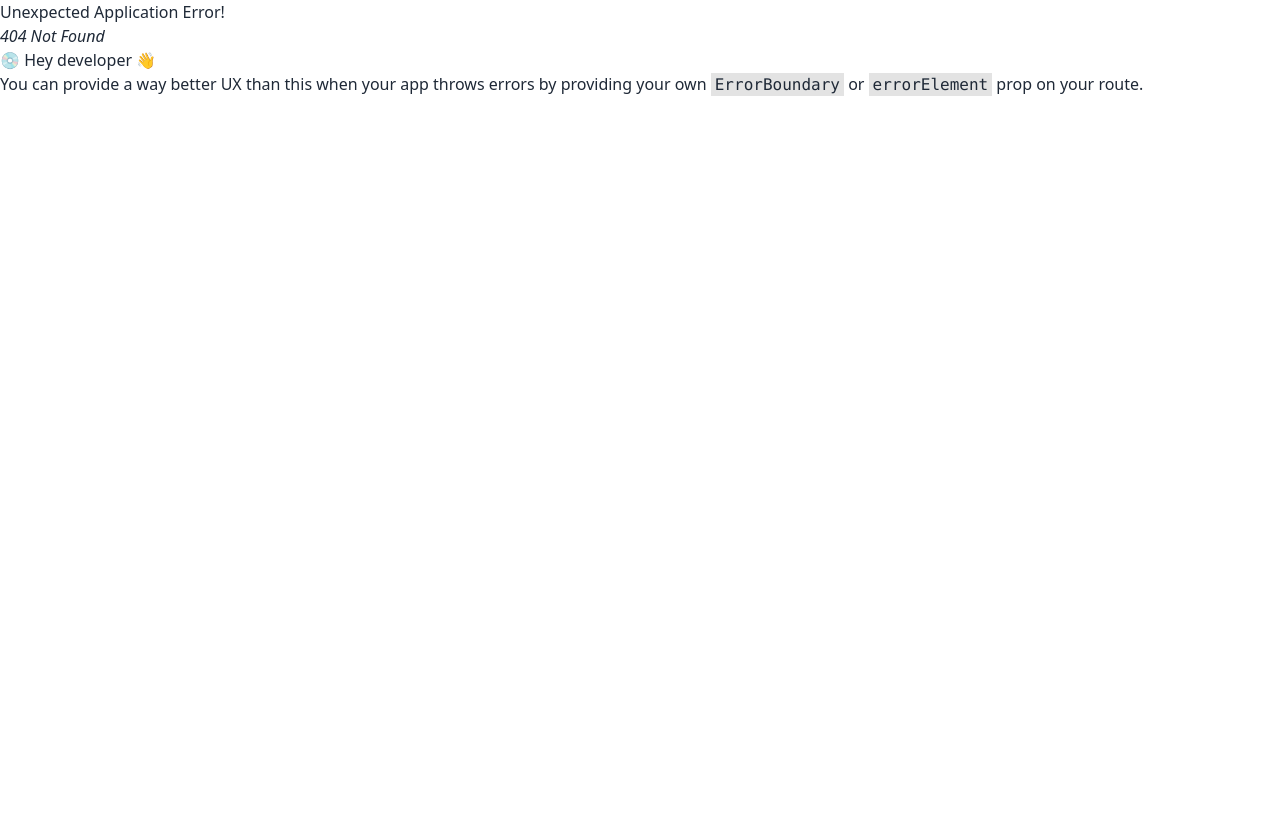
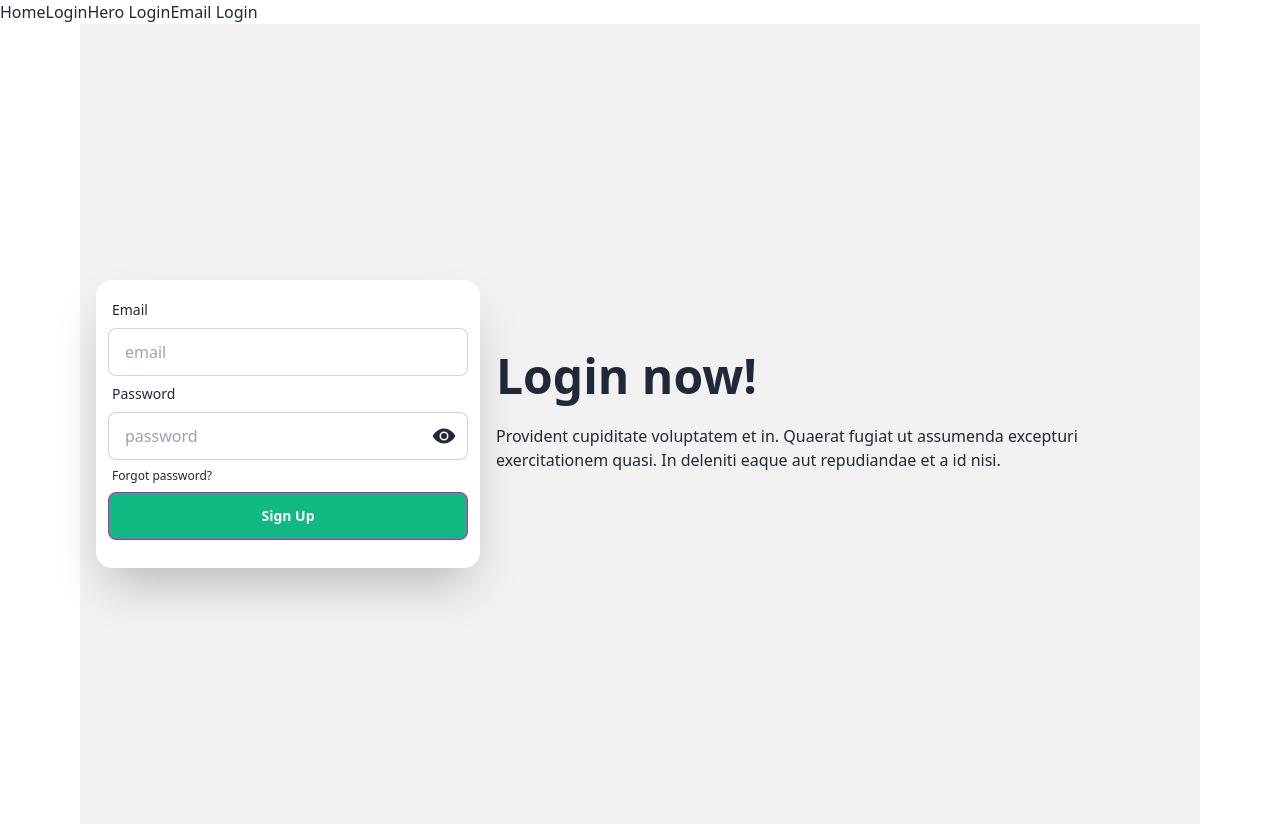
Before and after one commit to rakibul226/simple-Firebase, a React (Vite) app: page /loginWEP in a window 1280 px wide. Before the commit this address had no page. Before the commit the page ends 800 px from the top, so only its background shows below. Built offline with nearby package versions, Linux system fonts and the light colour scheme.

Commit message:
login with Email and pass

```diff
--- a/src/App.jsx
+++ b/src/App.jsx
@@ -1,35 +1,35 @@
-import { useState } from 'react'
-import reactLogo from './assets/react.svg'
-import viteLogo from '/vite.svg'
-import './App.css'
+// import { useState } from 'react'
+// import reactLogo from './assets/react.svg'
+// import viteLogo from '/vite.svg'
+// import './App.css'
 
-function App() {
-  const [count, setCount] = useState(0)
+// function App() {
+//   const [count, setCount] = useState(0)
 
-  return (
-    <>
-      <div>
-        <a href="https://vitejs.dev" target="_blank">
-          <img src={viteLogo} className="logo" alt="Vite logo" />
-        </a>
-        <a href="https://react.dev" target="_blank">
-          <img src={reactLogo} className="logo react" alt="React logo" />
-        </a>
-      </div>
-      <h1>Vite + React</h1>
-      <div className="card">
-        <button onClick={() => setCount((count) => count + 1)}>
-          count is {count}
-        </button>
-        <p>
-          Edit <code>src/App.jsx</code> and save to test HMR
-        </p>
-      </div>
-      <p className="read-the-docs">
-        Click on the Vite and React logos to learn more
-      </p>
-    </>
-  )
-}
+//   return (
+//     <>
+//       <div>
 
-export default App
+//           <img src={viteLogo} className="logo" alt="Vite logo" />
+//         </a>
+
+//           <img src={reactLogo} className="logo react" alt="React logo" />
+//         </a>
+//       </div>
+//       <h1>Vite + React</h1>
+//       <div className="card">
+//         <button onClick={() => setCount((count) => count + 1)}>
+//           count is {count}
+//         </button>
+//         <p>
+//           Edit <code>src/App.jsx</code> and save to test HMR
+//         </p>
+//       </div>
+//       <p className="read-the-docs">
+//         Click on the Vite and React logos to learn more
+//       </p>
+//     </>
+//   )
+// }
+
+// export default App
--- a/src/Header/Header.jsx
+++ b/src/Header/Header.jsx
@@ -6,6 +6,7 @@ const Header = () => {
             <Link to="/">Home</Link>
             <Link to="/login">Login</Link>
             <Link to="/heroLogin">Hero Login</Link>
+            <Link to="/loginWEP">Email Login</Link>
 
 
         </div>
--- a/src/HeroLogin/HeroLogin.jsx
+++ b/src/HeroLogin/Registration.jsx
@@ -3,7 +3,7 @@ import auth from "../FIREBASE/firebase.init";
 import { useState } from "react";
 import { IoEye,IoEyeOffSharp } from "react-icons/io5";
 
-const HeroLogin = () => {
+const Registration = () => {
 
 
   const [registerError, setRegisterError] = useState('');
@@ -55,7 +55,7 @@ const HeroLogin = () => {
       <div className="hero min-h-screen bg-base-200">
         <div className="hero-content flex-col lg:flex-row-reverse">
           <div className="text-center lg:text-left">
-            <h1 className="text-5xl font-bold">Login now!</h1>
+            <h1 className="text-5xl font-bold">Sign Up!</h1>
             <p className="py-6">
               Provident cupiditate voluptatem et in. Quaerat fugiat ut assumenda excepturi exercitationem quasi. In
               deleniti eaque aut repudiandae et a id nisi.
@@ -77,7 +77,7 @@ const HeroLogin = () => {
 
                 <input type={ showPassField ? "text" : "password"} name="password" placeholder="password" className="input input-bordered w-full" required />
 
-                <span className="absolute text-2xl pl-3 top-1/2 right-3" onClick={() => setShowPassField(!showPassField)}>
+                <span className="absolute text-2xl pl-3 pt-3 right-3" onClick={() => setShowPassField(!showPassField)}>
                   {
                   showPassField ? <IoEyeOffSharp /> : <IoEye />
                   }
@@ -112,4 +112,4 @@ const HeroLogin = () => {
   );
 };
 
-export default HeroLogin;
+export default Registration;
--- /dev/null
+++ b/src/Login/LoginWEP.jsx
@@ -0,0 +1,109 @@
+
+import { signInWithEmailAndPassword } from "firebase/auth";
+import auth from "../FIREBASE/firebase.init";
+import { useState } from "react";
+import { IoEye,IoEyeOffSharp } from "react-icons/io5";
+
+const LoginWEP = () => {
+
+
+  const [registerError, setRegisterError] = useState('');
+  const [success, setSuccess] = useState('');
+  const [showPassField, setShowPassField] = useState(false);
+
+  const handleLogin = (e) => {
+    e.preventDefault();
+    const email = e.target.email.value;
+    const password = e.target.password.value;
+
+
+
+    if(password.length < 6){
+      setRegisterError('Password can not be less then 6 characters');
+      return;
+    }
+    else if(!/[A-Z]/.test(password)){
+      setRegisterError('Password should have at least one uppercase character');
+      return;
+    }
+
+
+
+
+    //Reset Success
+    setSuccess('');
+    //reset Error
+    setRegisterError('');
+
+    //Create User
+    signInWithEmailAndPassword(auth, email, password)
+    .then(result => {
+      console.log(result.user);
+      setSuccess(`You are logged in as ${email}`);
+    })
+    .catch(error => {
+      console.error(error);
+    //   setRegisterError(error.message);
+    })
+  };
+
+  return (
+    <div className="px-20">
+      <div className="hero min-h-screen bg-base-200">
+        <div className="hero-content flex-col lg:flex-row-reverse">
+          <div className="text-center lg:text-left">
+            <h1 className="text-5xl font-bold">Login now!</h1>
+            <p className="py-6">
+              Provident cupiditate voluptatem et in. Quaerat fugiat ut assumenda excepturi exercitationem quasi. In
+              deleniti eaque aut repudiandae et a id nisi.
+            </p>
+          </div>
+
+          <div className="card shrink-0 p-3 w-full max-w-sm shadow-2xl bg-base-100">
+            <div className="form-control relative">
+              <form onSubmit={handleLogin}>
+                <label className="label">
+                  <span className="label-text">Email</span>
+                </label>
+                <input type="email" name="email" placeholder="email" className="input input-bordered w-full" required />
+
+                <label className="label">
+                  <span className="label-text">Password</span>
+                </label>
+                <div>
+
+                <input type={ showPassField ? "text" : "password"} name="password" placeholder="password" className="input input-bordered w-full" required />
+
+                <span className="absolute text-2xl pl-3 pt-3 right-3" onClick={() => setShowPassField(!showPassField)}>
+                  {
+                  showPassField ? <IoEyeOffSharp /> : <IoEye />
+                  }
+                </span>
+                </div>
+
+                <label className="label">
+                  <a href="#" className="label-text-alt link link-hover">
+                    Forgot password?
+                  </a>
+                </label>
+
+
+                <input className="btn btn-secondary bg-emerald-500  mb-4 w-full" type="submit" value="Sign Up" />
+              </form>
+              {
+                registerError && <p className="text-red-600 text-xl ">{registerError}</p>
+              }
+              {
+                success && <p className="text-green-600 text-xl ">{success}
+
+                  </p>
+              }
+            </div>
+          </div>
+        </div>
+      </div>
+    </div>
+  );
+};
+
+export default LoginWEP;
```
Also changed, not shown: src/main.jsx (+8 -4 lines).
